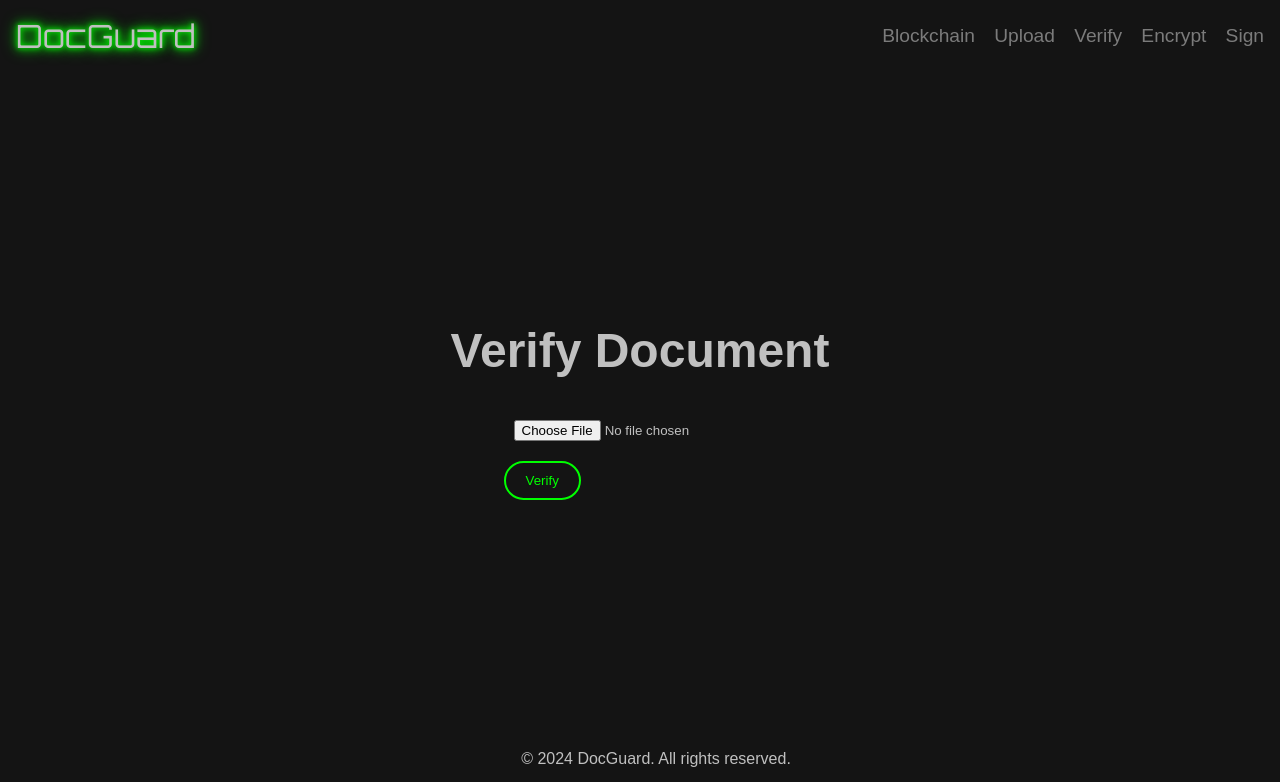
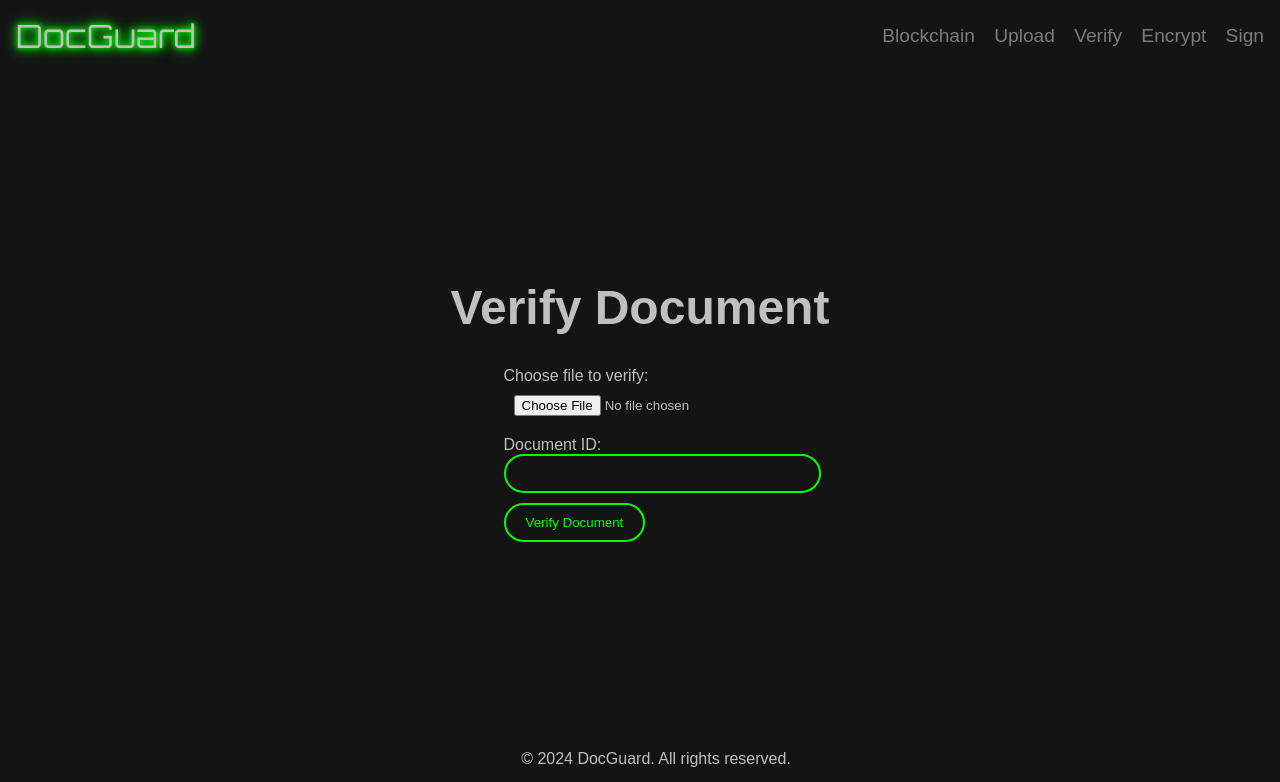
Before and after one commit to saiefshams/DocGuard, a Flask app: page /verify in a window 1280 px wide. Shown: the top 782 px of the page. Run offline with Flask 3, Linux system fonts and the light colour scheme.

Commit message:
final touches

```diff
--- a/model/main.py
+++ b/model/main.py
@@ -145,23 +145,20 @@ def decrypt():
 
 @app.route('/verify', methods=['GET', 'POST'])
 def verify():
-    result = None
     if request.method == 'POST':
-        if 'document' not in request.files:
-            print("No document part in the request")
-            return redirect(request.url)
+        file = request.files['document']
+        document_id = request.form['document_id']  # Read document ID from form
 
-        document = request.files['document']
+        # Read file content
+        document_content = file.read()
+        filename = file.filename
 
-        if document.filename == '':
-            print("No selected file")
-            return redirect(request.url)
+        # Verify the document using its hash and ID
+        result = verify_document(document_content, filename, document_id)
 
-        document_content = document.read()
-        filename = document.filename
-        result = verify_document(document_content, filename)
+        return render_template('verify.html', result=result)
 
-    return render_template('verify.html', result=result)
+    return render_template('verify.html')
 
 @app.route('/sign_verify')
 def sign_verify():
--- a/view/templates/verify.html
+++ b/view/templates/verify.html
@@ -4,8 +4,15 @@
     <div class="container">
         <h1>Verify Document</h1>
         <form action="{{ url_for('verify') }}" method="post" enctype="multipart/form-data">
-            <input type="file" name="document" required>
-            <button type="submit">Verify</button>
+            <div class="form-group">
+                <label for="document">Choose file to verify:</label>
+                <input type="file" class="form-control" id="document" name="document" required>
+            </div>
+            <div class="form-group">
+                <label for="document_id">Document ID:</label>
+                <input type="text" class="form-control" id="document_id" name="document_id" required>
+            </div>
+            <button type="submit" class="btn btn-primary">Verify Document</button>
         </form>
         {% if result %}
             <div class="result">
```
